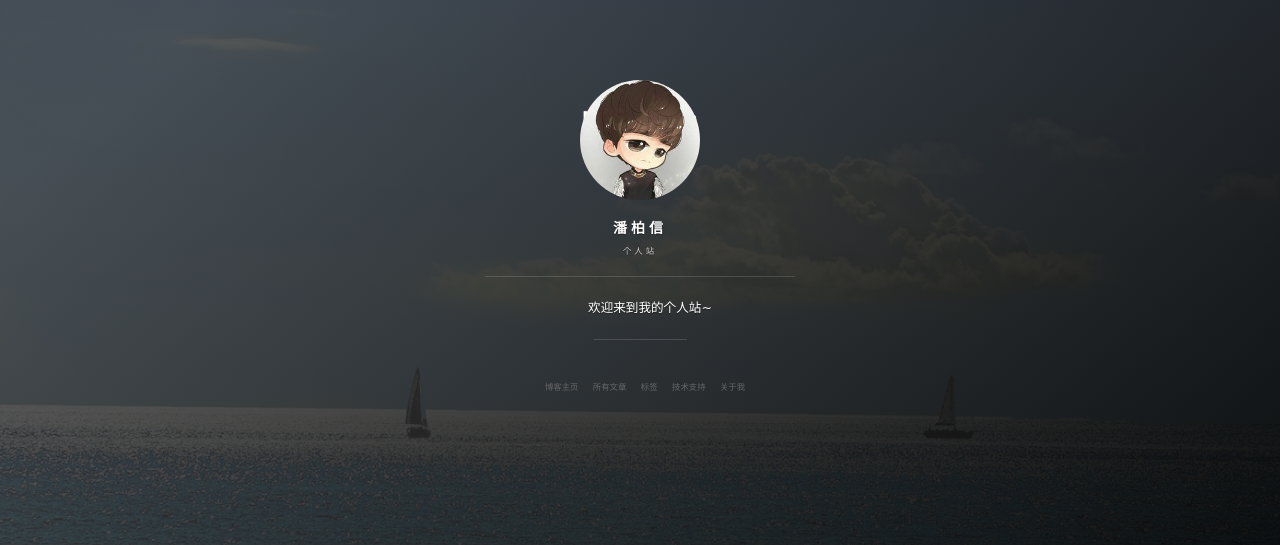
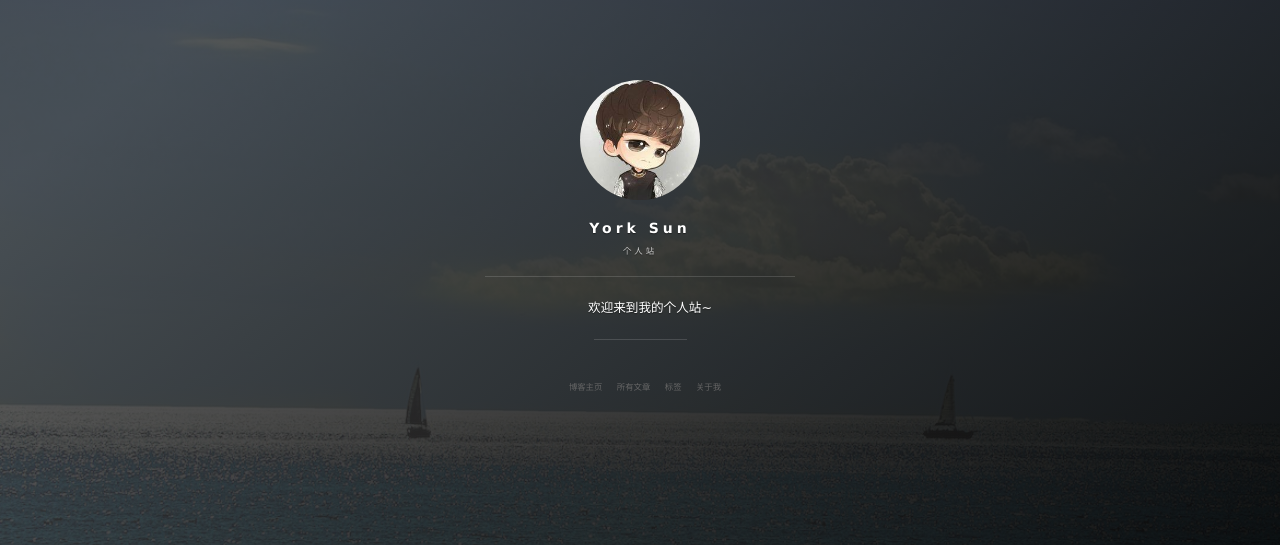
Before and after one commit to YorkSunSdu/YorkSunSdu.github.io, a Jekyll site: the page built from index.html, in a window 1280 px wide. Shown: the part 208-753 px from the top of the page. Built offline with Jekyll 4.4.1, drawn with Linux system fonts in a browser that asks for light colours; nearby versions of some CDN libraries; the list of posts is cut into pages by our own code; comment, search, counter and statistics services are not loaded; some of the changed text lies outside the part shown.

Commit message:
change _config.yml

```diff
--- a/_config.yml
+++ b/_config.yml
@@ -1,11 +1,11 @@
 # Basic
-title: 潘柏信
+title: York Sun
 subtitle: 个人站
 description: 欢迎来到我的个人站~
 # 头像里面的标题
-avatarTitle: leopardpan
+avatarTitle: York Sun
 # 头像里面的描述
-avatarDesc: iOS / 机器学习
+avatarDesc: 山东大学软工专业
 url: "https://yorksunsdu.github.io/"
 
 # 博客是否自动生成目录，false为不生成
@@ -19,25 +19,25 @@
 
 # Social
 social:
-    weibo: 5366874726
-    github: leopardpan
+    # weibo: 5366874726
+    github: YorkSunSdu
     # zhihu: panpanleopard
     # juejin: xxx
-    jianshu: 2ada30d8d0f7
+    # jianshu: 2ada30d8d0f7
     # twitter:
-    mail: leopardpan@icloud.com
+    mail: yorksunsdu@outlook.com
 
 
 # 百度统计
 # 使用博客模板请去掉或者更换 id
-baidu:
-    id: 8ba1c6be0953b6f9c2ba38e57f615421
+# baidu:
+#     id: 8ba1c6be0953b6f9c2ba38e57f615421
 
 # Google Analytics
 # 使用博客模板请去掉或者更换 id
-ga:
-    id: UA-84134159-3
-    host: auto
+# ga:
+#     id: UA-84134159-3
+#     host: auto
 
 
 # 《----------------- 上面的信息修改成你自己的 ---------------------------》
@@ -67,7 +67,7 @@
 nav:
     - {title: 所有文章, description: archive, url: '/archive'}
     - {title: 标签, description: tags, url: '/tags'}
-    - {title: 技术支持, description: support, url: '/support'}
+#     - {title: 技术支持, description: support, url: '/support'}
     - {title: 关于我, description: about, url: '/about'}
 
 
```
